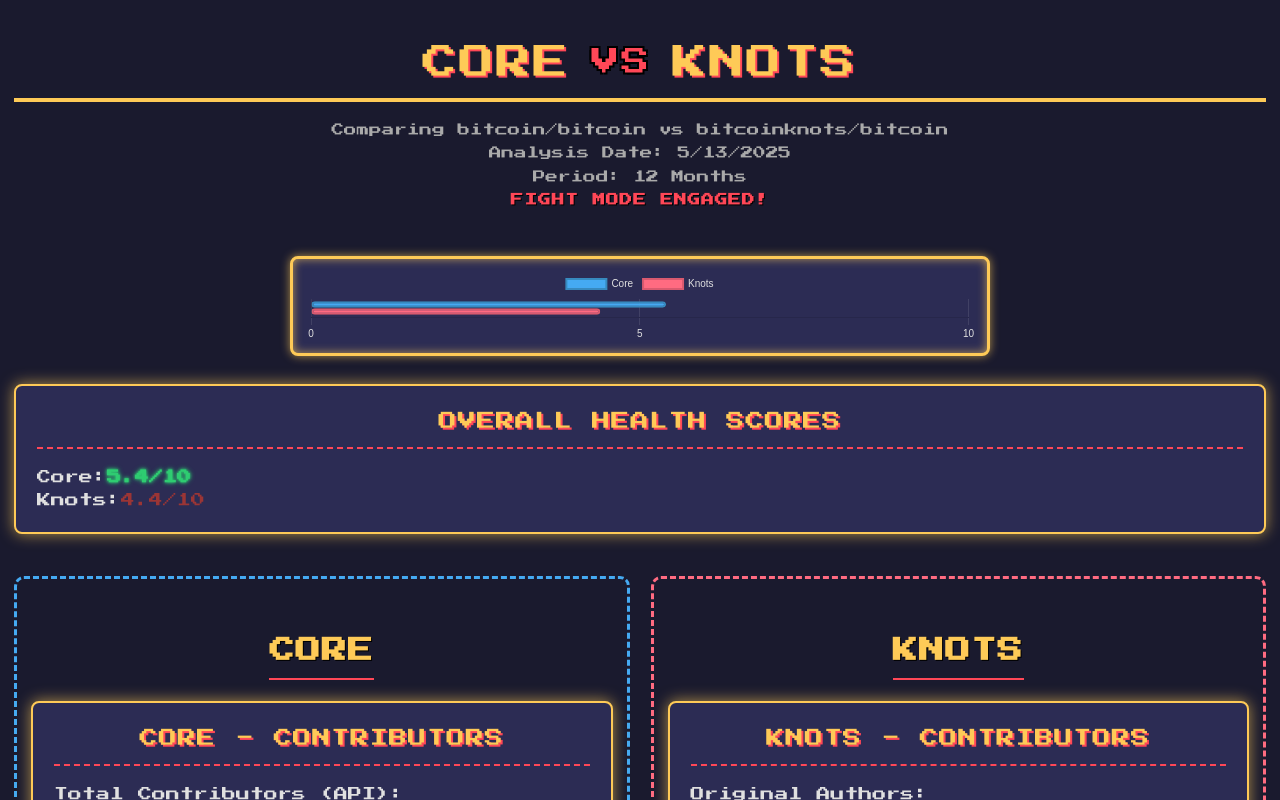
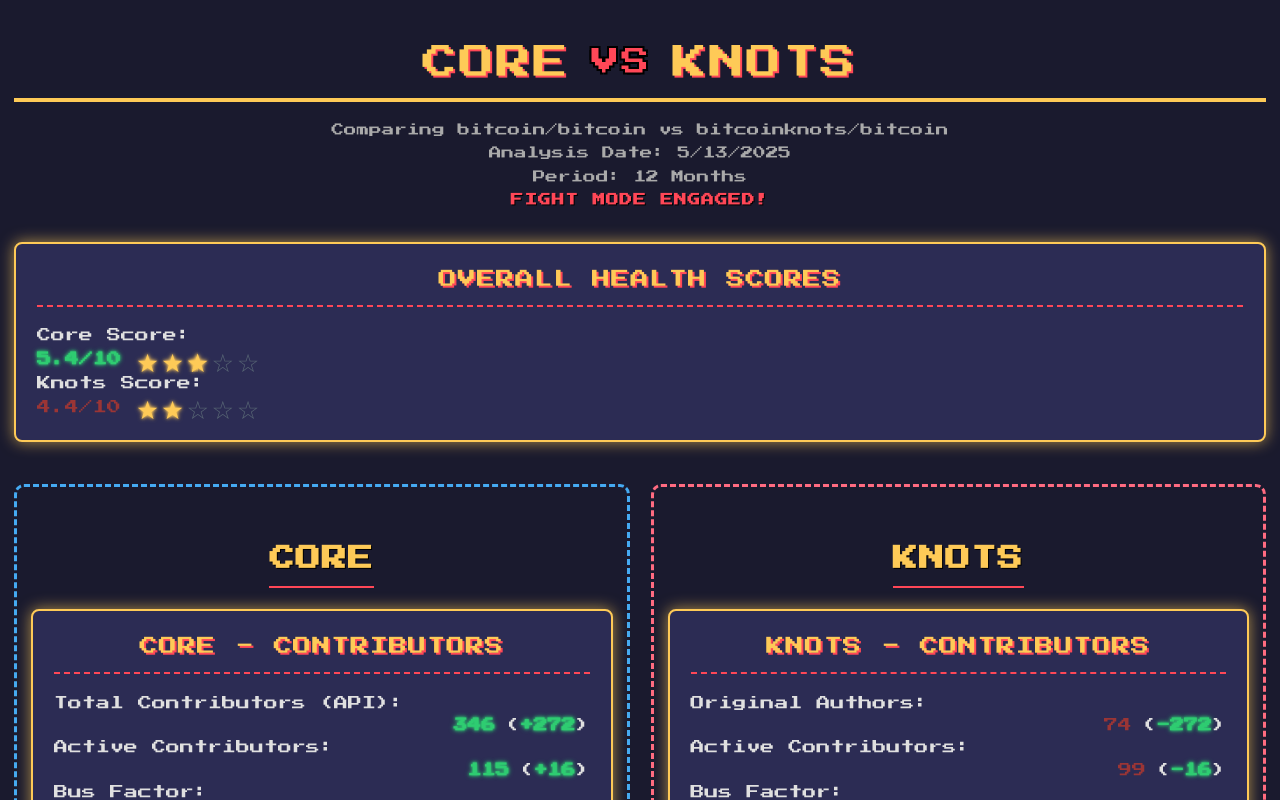
Before and after one commit to AbdelStark/corevsknots, a Next.js app in the folder frontend_report_viewer/: page / in a window 1280 px wide. Shown: the top 800 px of the page. Built offline with nearby package versions, Linux system fonts and the light colour scheme.

Commit message:
update ui

```diff
--- /dev/null
+++ b/frontend_report_viewer/src/components/StarRating.tsx
@@ -0,0 +1,28 @@
+// src/components/StarRating.tsx
+import styles from '@/styles/StarRating.module.css'; // We'll create this next
+import React from 'react';
+
+interface StarRatingProps {
+  score: number | undefined; // Score out of 10
+  maxStars?: number;
+}
+
+const StarRating: React.FC<StarRatingProps> = ({ score = 0, maxStars = 5 }) => {
+  const normalizedScore = Math.max(0, Math.min(score, 10)); // Ensure score is 0-10
+  const starsToFill = Math.round((normalizedScore / 10) * maxStars * 2) / 2; // Calculate half-stars
+
+  const stars = [];
+  for (let i = 1; i <= maxStars; i++) {
+    if (i <= starsToFill) {
+      stars.push(<span key={i} className={`${styles.star} ${styles.filled}`}>★</span>);
+    } else if (i - 0.5 === starsToFill) {
+      stars.push(<span key={i} className={`${styles.star} ${styles.halfFilled}`}>★</span>); // Or use a half-star icon
+    } else {
+      stars.push(<span key={i} className={`${styles.star} ${styles.empty}`}>☆</span>);
+    }
+  }
+
+  return <div className={styles.starRatingContainer}>{stars}</div>;
+};
+
+export default StarRating;
--- a/frontend_report_viewer/src/components/sections/OverallScoresSection.tsx
+++ b/frontend_report_viewer/src/components/sections/OverallScoresSection.tsx
@@ -1,10 +1,10 @@
 // src/components/sections/OverallScoresSection.tsx
-import HealthBarChart from '@/components/HealthBarChart';
 import MetricCard from '@/components/MetricCard';
+import StarRating from '@/components/StarRating';
 import homeStyles from '@/styles/Home.module.css';
-import cardStyles from '@/styles/MetricCard.module.css'; // Import MetricCard styles for winner/loser
+import cardStyles from '@/styles/MetricCard.module.css';
 import { ComparisonData } from '@/types/reportTypes';
-import { getDisplayName } from '@/utils/displayName'; // Import from utils
+import { getDisplayName } from '@/utils/displayName';
 import React from 'react';
 
 interface OverallScoresSectionProps {
@@ -17,9 +17,8 @@
   const repo1Name = reportData.repo1.name;
   const repo2Name = reportData.repo2.name;
 
-  // Determine winner for styling
-  let score1Class = cardStyles.metricValue;
-  let score2Class = cardStyles.metricValue;
+  let score1Class = `${cardStyles.metricValue} ${homeStyles.valueRepo1}`;
+  let score2Class = `${cardStyles.metricValue} ${homeStyles.valueRepo2}`;
 
   if (score1 !== undefined && score2 !== undefined) {
     if (score1 > score2) {
@@ -28,46 +27,27 @@
     } else if (score2 > score1) {
       score2Class = `${cardStyles.metricValue} ${cardStyles.metricValueBetter} ${homeStyles.valueRepo2}`;
       score1Class = `${cardStyles.metricValue} ${cardStyles.metricValueWorse} ${homeStyles.valueRepo1}`;
-    } else {
-        score1Class = `${cardStyles.metricValue} ${homeStyles.valueRepo1}`;
-        score2Class = `${cardStyles.metricValue} ${homeStyles.valueRepo2}`;
     }
-  } else {
-    score1Class = `${cardStyles.metricValue} ${homeStyles.valueRepo1}`;
-    score2Class = `${cardStyles.metricValue} ${homeStyles.valueRepo2}`;
   }
 
-
   return (
-    <>
-      {score1 !== undefined && score2 !== undefined && (
-        <HealthBarChart
-          repo1Name={getDisplayName(repo1Name)} // Use display name for chart label
-          repo2Name={getDisplayName(repo2Name)}
-          repo1Score={score1}
-          repo2Score={score2}
-          maxValue={10}
-        />
-      )}
-      <MetricCard title="Overall Health Scores">
-        <div className={homeStyles.metricPair}>
-          <span className={homeStyles.metricLabel}>{getDisplayName(repo1Name)}:</span>
-          <span className={score1Class}>{score1?.toFixed(1) ?? 'N/A'}/10</span>
+    <MetricCard title="Overall Health Scores">
+      <div className={homeStyles.metricPair}>
+        <span className={homeStyles.metricLabel}>{getDisplayName(repo1Name)} Score:</span>
+        <div style={{ display: 'flex', alignItems: 'center' }}>
+          <span className={score1Class} style={{ marginRight: '0.5rem' }}>{score1?.toFixed(1) ?? 'N/A'}/10</span>
+          <StarRating score={score1} />
         </div>
-        <div className={homeStyles.metricPair}>
-          <span className={homeStyles.metricLabel}>{getDisplayName(repo2Name)}:</span>
-          <span className={score2Class}>{score2?.toFixed(1) ?? 'N/A'}/10</span>
+      </div>
+      <div className={homeStyles.metricPair}>
+        <span className={homeStyles.metricLabel}>{getDisplayName(repo2Name)} Score:</span>
+        <div style={{ display: 'flex', alignItems: 'center' }}>
+          <span className={score2Class} style={{ marginRight: '0.5rem' }}>{score2?.toFixed(1) ?? 'N/A'}/10</span>
+          <StarRating score={score2} />
         </div>
-      </MetricCard>
-    </>
+      </div>
+    </MetricCard>
   );
 };
 
-// Helper function (can be moved to a utils file)
-// const getDisplayName = (repoFullName: string): string => {
-//   if (repoFullName.toLowerCase().includes('bitcoinknots')) return 'Knots';
-//   if (repoFullName.toLowerCase().includes('bitcoin/bitcoin')) return 'Core';
-//   return repoFullName;
-// };
-
 export default OverallScoresSection;
--- /dev/null
+++ b/frontend_report_viewer/src/styles/StarRating.module.css
@@ -0,0 +1,41 @@
+/* src/styles/StarRating.module.css */
+.starRatingContainer {
+  display: inline-flex; /* Align stars in a row */
+  font-size: 1.8rem; /* Adjust size of stars, pixel-font friendly */
+  line-height: 1; /* Prevent extra spacing */
+  margin-left: 0.5rem;
+}
+
+.star {
+  cursor: default;
+  transition: color 0.2s ease-in-out;
+  margin: 0 0.05em; /* Small spacing between stars */
+  font-family: 'Press Start 2P', cursive; /* Ensure pixel font if using text stars */
+}
+
+.filled {
+  color: #feca57; /* Neon yellow for filled stars */
+  text-shadow: 0 0 3px #feca57, 0 0 5px #feca57;
+}
+
+.halfFilled {
+  position: relative;
+  color: #feca57; /* Base color */
+  text-shadow: 0 0 3px #feca57, 0 0 5px #feca57;
+}
+
+/* For a true half-star, you might need two overlapping divs or a specific half-star character/icon */
+/* This is a simple way, or just round to full/empty stars */
+.halfFilled::before {
+  content: '★'; /* Or your half-star character/icon */
+  position: absolute;
+  left: 0;
+  top: 0;
+  width: 50%;
+  overflow: hidden;
+  color: #feca57;
+}
+
+.empty {
+  color: #576574; /* Darker grey for empty stars */
+}
```
Also changed, not shown: 1 other file (tests, documents, lock files or other folders).
